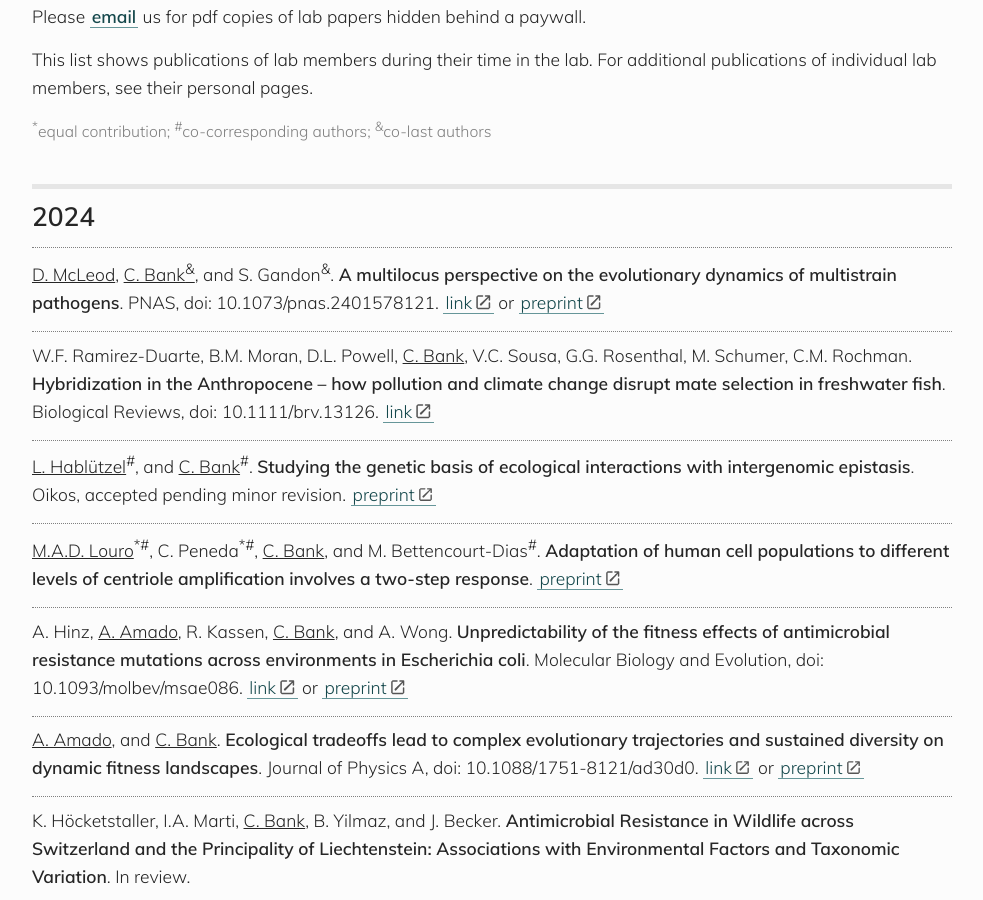
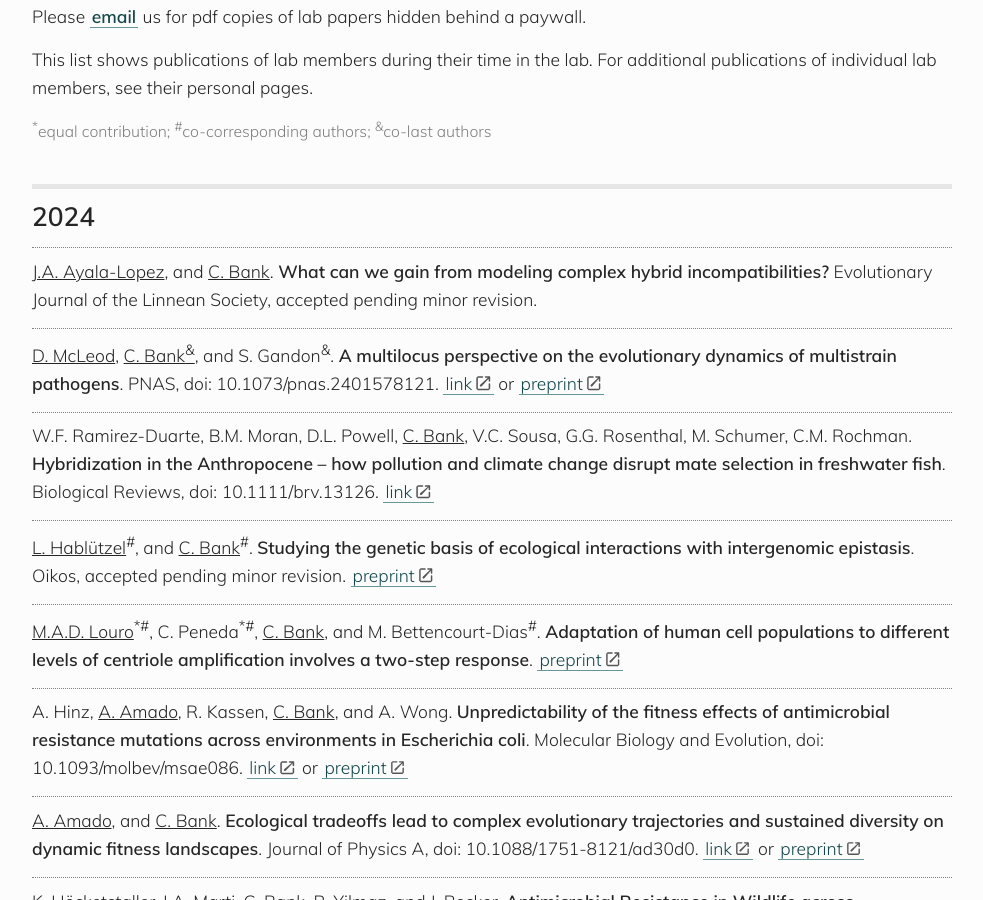
Before and after one commit to banklab/banklab.github.io, a Jekyll site: the page built from publications.md, in a window 1280 px wide and 900 px high, scrolled down 419 px. Shown: the whole window, without its empty margins (148-1131 px from the left). Built offline with Jekyll 4.4.1, drawn with Linux system fonts in a browser that asks for light colours; some web fonts are replaced.

Commit message:
Update publications.md
Added Julio's paper

```diff
--- a/publications.md
+++ b/publications.md
@@ -20,6 +20,8 @@ https://kramdown.gettalong.org/syntax.html#html-blocks
 {:/comment}
 
 ## 2024
+
+<u>J.A. Ayala-Lopez</u>, and <u>C. Bank</u>. **What can we gain from modeling complex hybrid incompatibilities?** Evolutionary Journal of the Linnean Society, accepted pending minor revision.
 
 <u>D. McLeod</u>, <u>C. Bank<sup>&</sup></u>, and S. Gandon<sup>&</sup>. **A multilocus perspective on the evolutionary dynamics of multistrain pathogens**. PNAS, doi: 10.1073/pnas.2401578121. [link](https://www.pnas.org/doi/10.1073/pnas.2401578121) or [preprint](https://www.biorxiv.org/content/10.1101/2023.10.27.564465v1)
 
```
